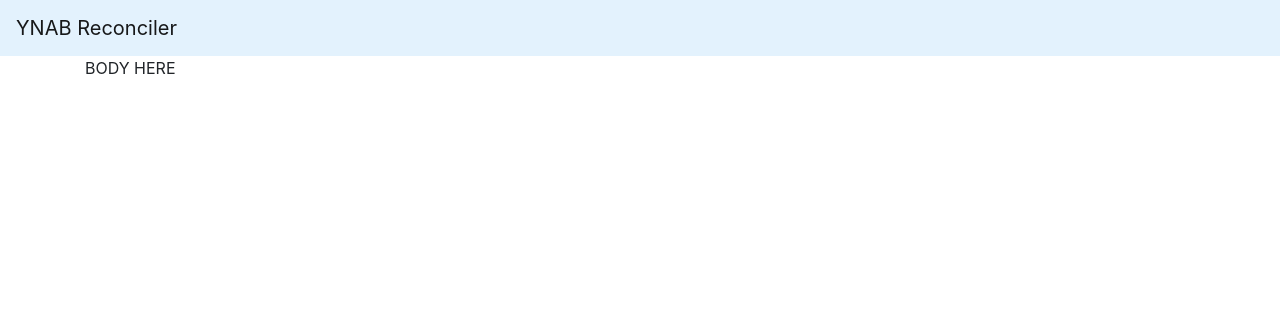
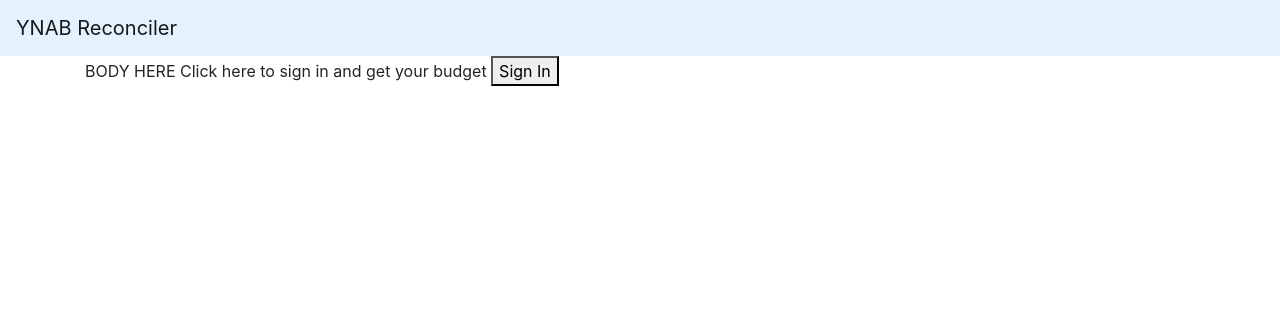
Before and after one commit to pixel-sa/ynab-reconciler, a Flask app: template templates/home.html in a window 1280 px wide. Shown: the top 316 px of the page. Run offline with Flask 2, Linux system fonts and the light colour scheme; the template is opened without the code that fills it, so the values that code supplies are empty; some libraries are stand-ins or nearby versions.

Commit message:
Added oauth"

```diff
--- a/app.py
+++ b/app.py
@@ -3,12 +3,14 @@
 import os
 import requests
 
-from flask import Flask, render_template
+from flask import Flask, render_template, redirect, request, session, json
 
 app = Flask(__name__)
+app.secret_key = config.app_secret_key
 
 @app.route('/')
 def index():
+    print(config.access_token)
     return render_template('home.html')
 
 @app.route('/about')
@@ -18,7 +20,11 @@
 @app.route('/ynab')
 def get_budget():
 
-    access_token = config.access_token
+    # access_token = config.access_token
+    print(session['token'])
+    access_token = session['token']
+    access_token = access_token['access_token']
+    print(access_token)
     header = {'Authorization': 'Bearer ' + access_token}
 
     url = 'https://api.youneedabudget.com/v1/budgets'
@@ -34,5 +40,25 @@
     else:
         return("Error!!! " + str(response.status_code))
 
+@app.route('/authenticate')
+def ynab_auth():
+    print(config.get_redirect_url())
+    return redirect(f'https://app.youneedabudget.com/oauth/authorize?client_id={config.client_id}&redirect_uri={config.get_redirect_url()}&response_type=code')
+    # return redirect(f'https://app.youneedabudget.com/oauth/authorize?client_id={config.client_id}&redirect_uri={config.get_redirect_url()}&response_type=token')
+
+@app.route('/dashboard')
+def get_access_token():
+    code = request.args.get('code')
+    print(code)
+    params = {'client_id': config.client_id, 'client_secret': config.client_secret, 'redirect_uri': config.get_redirect_url, 'grant_type': 'authorization_code', 'code': code}
+    # response = requests.post('https://app.youneedabudget.com/oauth/token', data=params)
+    response = requests.post(f'https://app.youneedabudget.com/oauth/token?client_id={config.client_id}&client_secret={config.client_secret}&redirect_uri={config.get_redirect_url()}&grant_type=authorization_code&code={code}', data=params)
+    print(response.status_code, response.reason)
+
+    print(response.content.decode('utf-8'))
+    session['token'] = json.loads(response.content.decode('utf-8'))
+
+    return render_template('dashboard.html')
+
 if __name__ == '__main__':
     app.run(debug=True)
--- a/templates/home.html
+++ b/templates/home.html
@@ -3,4 +3,8 @@
 {% block body %}
 
     BODY HERE
+    Click here to sign in and get your budget
+    <a href="/authenticate">
+        <button> Sign In</button>
+    </a>
 {% endblock %}
```
Also changed, not shown: templates/dashboard.html (added, +10 -0 lines).
